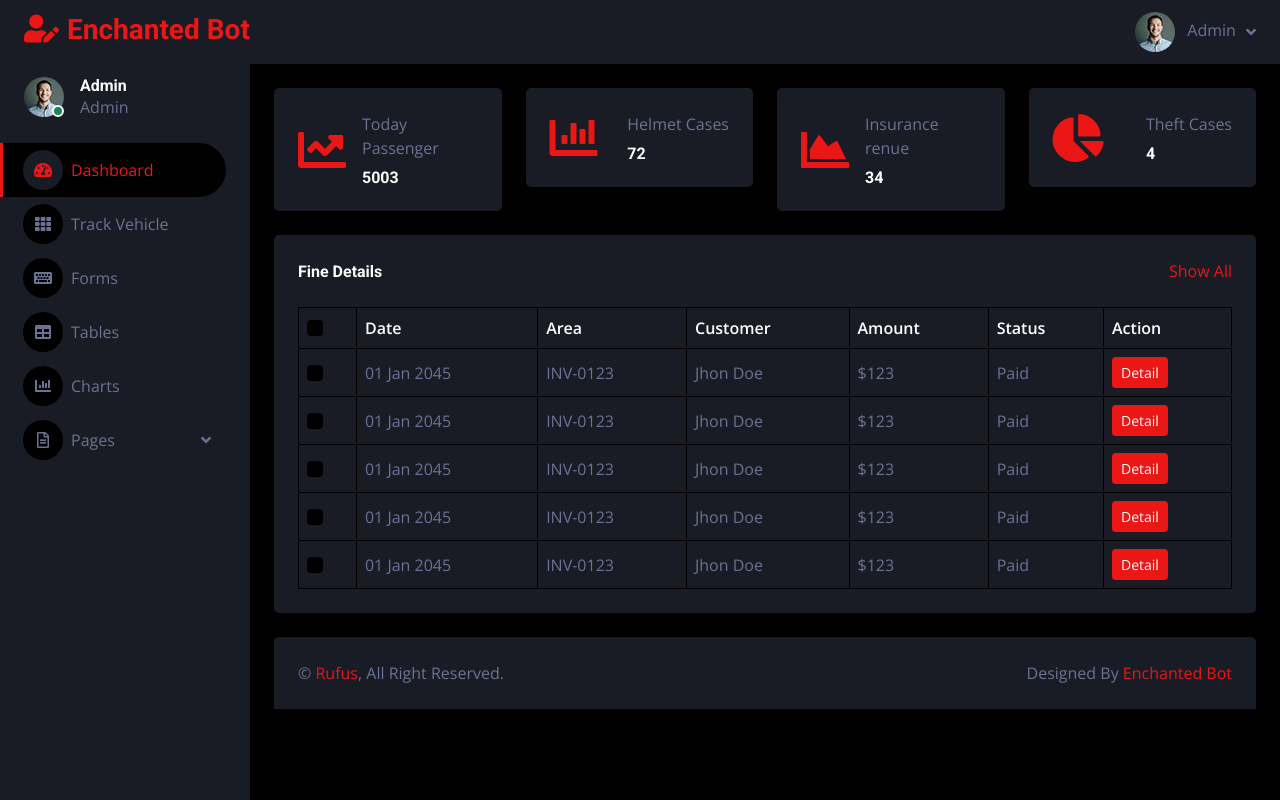
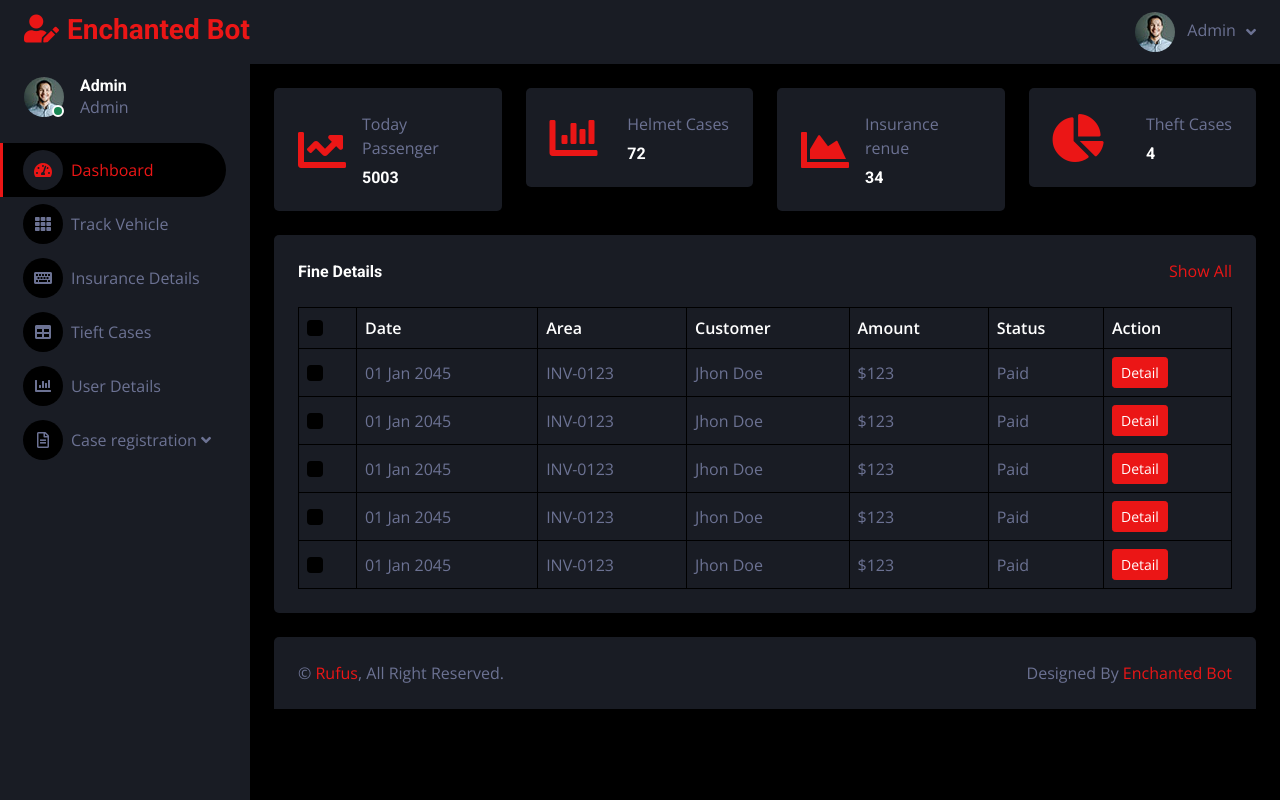
Before and after one commit to Thiruvikramchoudry/advance_anpr_system_interface, a Django app: page /home in a window 1280 px wide. Run offline with Django 4.2, Linux system fonts and the light colour scheme; some libraries are stand-ins or nearby versions.

Commit message:
main page changes

```diff
--- a/interface/templates/interface/index.html
+++ b/interface/templates/interface/index.html
@@ -69,11 +69,11 @@
 {#                        </div>#}
 {#                    </div>#}
                     <a href="" class="nav-item nav-link"><i class="fa fa-th me-2"></i>Track Vehicle</a>
-                    <a href="" class="nav-item nav-link"><i class="fa fa-keyboard me-2"></i>Forms</a>
-                    <a href="" class="nav-item nav-link"><i class="fa fa-table me-2"></i>Tables</a>
-                    <a href="" class="nav-item nav-link"><i class="fa fa-chart-bar me-2"></i>Charts</a>
+                    <a href="" class="nav-item nav-link"><i class="fa fa-keyboard me-2"></i>Insurance Details</a>
+                    <a href="" class="nav-item nav-link"><i class="fa fa-table me-2"></i>Tieft Cases</a>
+                    <a href="" class="nav-item nav-link"><i class="fa fa-chart-bar me-2"></i>User Details</a>
                     <div class="nav-item dropdown">
-                        <a href="#" class="nav-link dropdown-toggle" data-bs-toggle="dropdown"><i class="far fa-file-alt me-2"></i>Pages</a>
+                        <a href="#" class="nav-link dropdown-toggle" data-bs-toggle="dropdown"><i class="far fa-file-alt me-2"></i>Case registration</a>
                         <div class="dropdown-menu bg-transparent border-0">
                             <a href="" class="dropdown-item">Sign In</a>
                             <a href="" class="dropdown-item">Sign Up</a>
```
Also changed, not shown: interface/templates/interface/vehicle_tracker.html (+4 -4 lines).
